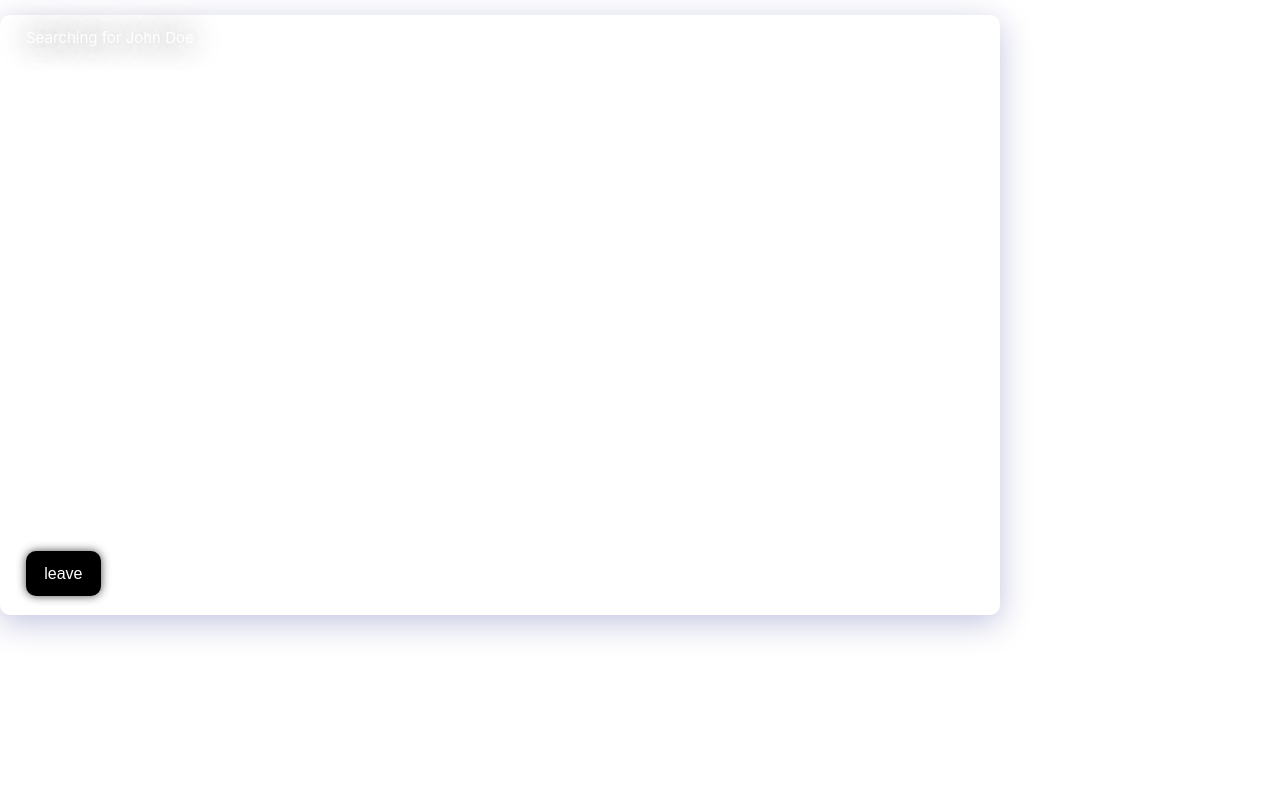
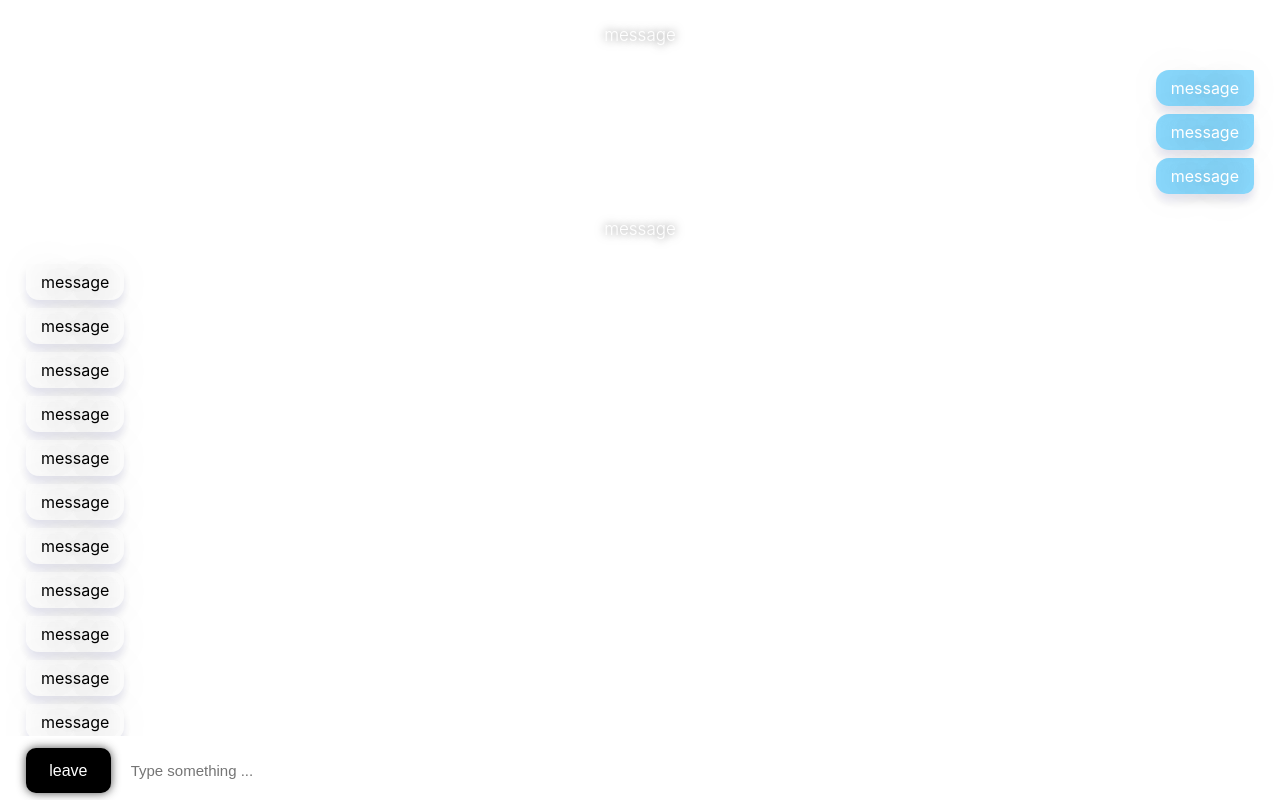
Before and after one commit to Blaise1030/pandora, a Next.js app in the folder pandora/: page /Components/ChatComponent in a window 1280 px wide. Built offline with nearby package versions, Linux system fonts and the light colour scheme.

Commit message:
restyled the main page and chat component

```diff
--- a/pandora/package.json
+++ b/pandora/package.json
@@ -9,6 +9,7 @@
     "devStart": "nodemon ./server/server.js"
   },
   "dependencies": {
+    "@material-ui/core": "^4.11.3",
     "ejs": "^3.1.5",
     "express": "^4.17.1",
     "next": "10.0.5",
--- a/pandora/pages/Components/ChatComponent.js
+++ b/pandora/pages/Components/ChatComponent.js
@@ -1,4 +1,6 @@
 import React, { useEffect } from "react";
+import { Card, Container, Grid } from '@material-ui/core';
+import styles from '../../styles/ChatComponent.module.css'
 import MessageCardComponent from "./MessageCardComponent";
 import io from 'socket.io-client'
 
@@ -20,154 +22,126 @@ const ChatComponent = () => {
   const ENDPOINT = 'https://pandora-app2021.herokuapp.com/';
 
 
-  function timeoutFunction() {
-    clearTimeout(timeOut);
-    setTyping(false)
-    socket.emit('noLongerTypingMessage');
-  }
+  // function timeoutFunction() {
+  //   clearTimeout(timeOut);
+  //   setTyping(false)
+  //   socket.emit('noLongerTypingMessage');
+  // }
 
-  function onKeyDownNotEnter() {
-    if (!typing) {
-      setTyping(true)
-      socket.emit('typingMessage');
-      timeOutSetter(setTimeout(timeoutFunction, 3000));
-    } else {
-      clearTimeout(timeOut);
-      timeOutSetter(setTimeout(timeoutFunction, 3000));
-    }
-  }
+  // function onKeyDownNotEnter() {
+  //   if (!typing) {
+  //     setTyping(true)
+  //     socket.emit('typingMessage');
+  //     timeOutSetter(setTimeout(timeoutFunction, 3000));
+  //   } else {
+  //     clearTimeout(timeOut);
+  //     timeOutSetter(setTimeout(timeoutFunction, 3000));
+  //   }
+  // }
 
-  useEffect(() => {
-    socket = io(ENDPOINT);
-    socket.emit('join')
-    return () => {
-      socket.emit('disconnect');
-      socket.off();
-      io.socket.removeAllListeners()
-    }
-  }, [])
+  // useEffect(() => {
+  //   socket = io(ENDPOINT);
+  //   socket.emit('join')
+  //   return () => {
+  //     socket.emit('disconnect');
+  //     socket.off();
+  //     io.socket.removeAllListeners()
+  //   }
+  // }, [])
 
-  useEffect(() => {
-    socket.on('join-id', (userObject) => {
-      setSocketId(userObject.socketId);
-      if (userObject && userObject.room) {
-        setCurrentRoom(userObject.room);
-        socket.emit('agree-join', userObject)
-      }
-    });
-    socket.on('partner-disconnected', () => {
-      setCurrentRoom(null)
-      setNewHeader("You are disconnected. Searching for John Doe...")
-      socket.emit('agree-leave', { socketId: socketId, room: currentRoom })
-    });
-    socket.on('partner-typing', (payload) => setPartnerTyping(payload))
-    socket.on('partner-no-longer-typing', (payload) => setPartnerTyping(payload))
-  }, [socketId])
+  // useEffect(() => {
+  //   socket.on('join-id', (userObject) => {
+  //     setSocketId(userObject.socketId);
+  //     if (userObject && userObject.room) {
+  //       setCurrentRoom(userObject.room);
+  //       socket.emit('agree-join', userObject)
+  //     }
+  //   });
+  //   socket.on('partner-disconnected', () => {
+  //     setCurrentRoom(null)
+  //     setNewHeader("You are disconnected. Searching for John Doe...")
+  //     socket.emit('agree-leave', { socketId: socketId, room: currentRoom })
+  //   });
+  //   socket.on('partner-typing', (payload) => setPartnerTyping(payload))
+  //   socket.on('partner-no-longer-typing', (payload) => setPartnerTyping(payload))
+  // }, [socketId])
 
-  useEffect(() => {
-    socket.on('message', (message) => {
-      setMessageList((oldMsg) => [...oldMsg, message])
-      scroll()
-    })
-  }, [])
+  // useEffect(() => {
+  //   socket.on('message', (message) => {
+  //     setMessageList((oldMsg) => [...oldMsg, message])
+  //     scroll()
+  //   })
+  // }, [])
 
-  function scroll() {
-    setTimeout(() => {
-      var objDiv = document.getElementById("scrollingDiv");
-      objDiv.scrollTop = objDiv.scrollHeight;
-    }, 0);
-  }
+  // function scroll() {
+  //   setTimeout(() => {
+  //     var objDiv = document.getElementById("scrollingDiv");
+  //     objDiv.scrollTop = objDiv.scrollHeight;
+  //   }, 0);
+  // }
 
-  const searchNew = () => {
-    socket.emit('search-new', { socketId: socketId, room: currentRoom })
-  }
+  // const searchNew = () => {
+  //   socket.emit('search-new', { socketId: socketId, room: currentRoom })
+  // }
 
-  const sendMessage = (e) => {
-    e.preventDefault();
-    timeoutFunction()
-    if (input && input.length >= 1 && currentRoom) {
-      socket.emit('send-message', input)
-      setInput("")
-      scroll();
-    }
-  }
+  // const sendMessage = (e) => {
+  //   e.preventDefault();
+  //   timeoutFunction()
+  //   if (input && input.length >= 1 && currentRoom) {
+  //     socket.emit('send-message', input)
+  //     setInput("")
+  //     scroll();
+  //   }
+  // }
 
   return (
-    <div>
-      <style>{`
-        input[type=text] {
-          border: none;
-          outline:none;
-        }
-        ::placeholder{
-          color:white;
-        }
-        ::-webkit-scrollbar {
-          width: 0px;  /* Remove scrollbar space */
-          background: transparent;  /* Optional: just make scrollbar invisible */
-        }
-        .start-button:hover {
-          box-shadow: 0 0 10px rgba(33, 33, 33, 0.8);
-          background-color: rgba(0, 0, 0, 0.1);
-        }
-        ::-webkit-scrollbar-thumb {
-          background: #FF0000;
-        }
-        `}</style>
-
-      <div
-        style={{
-          background: "rgba( 255, 255, 255, 0.25 )",
-          boxShadow: "0 8px 32px 0 rgba( 31, 38, 135, 0.27 )",
-          backdropFilter: "blur( 1.5px )",
-          WebkitBackdropFilter: "blur( 1.5px )",
-          borderRadius: "10px",
-          height: "600px",
-          width: "1000px",
-          maxHeight: "80vh",
-          maxWidth: "90vw",
-          textAlign: "center",
-          paddingBottom: "40px",
-        }}
-      >
-        <div style={{ height: "8%" }}>
-          <p style={{
-            paddingTop: '13px',
-            paddingLeft: "26px",
-            textAlign: 'start',
-            color: "white",
-            fontSize: '15px',
-            textShadow: '0px 0px 30px black'
-          }}
-          >
-            {currentRoom ? partnerTyping ? "John Doe is typing ..." : 'Connected to John Doe' : newHeader}
-          </p>
-        </div>
-        <div
-          id="scrollingDiv"
-          style={{
-            height: "86%",
-            paddingTop: "20px",
-            scrollBehavior: "smooth",
-            overflowY: "scroll",
-            position: "relative",
-          }}
-        >
-          {messageList.map((msg, index) =>
-          (socketId ? (<MessageCardComponent
-            key={index}
-            socketId={socketId}
-            msg={msg}
-          />) : <div></div>)
-          )}
-        </div>
-
+    <Grid container style={{ height: "100vh" }}>
+      <Grid item className={styles.chatScroll}>
+        <ChatCards socketId={'1'} msg={{ socketId: "admin", text: "message" }} />
+        <ChatCards socketId={'1'} msg={{ socketId: "1", text: "message" }} />
+        <ChatCards socketId={'1'} msg={{ socketId: "1", text: "message" }} />
+        <ChatCards socketId={'1'} msg={{ socketId: "1", text: "message" }} />
+        <ChatCards socketId={'1'} msg={{ socketId: "admin", text: "message" }} />
+        <ChatCards socketId={'1'} msg={{ socketId: "2", text: "message" }} />
+        <ChatCards socketId={'1'} msg={{ socketId: "2", text: "message" }} />
+        <ChatCards socketId={"1"} msg={{ socketId: "2", text: "message" }} />
+        <ChatCards socketId={'1'} msg={{ socketId: "2", text: "message" }} />
+        <ChatCards socketId={'1'} msg={{ socketId: "2", text: "message" }} />
+        <ChatCards socketId={'1'} msg={{ socketId: "2", text: "message" }} />
+        <ChatCards socketId={"1"} msg={{ socketId: "2", text: "message" }} />
+        <ChatCards socketId={'1'} msg={{ socketId: "2", text: "message" }} />
+        <ChatCards socketId={'1'} msg={{ socketId: "2", text: "message" }} />
+        <ChatCards socketId={'1'} msg={{ socketId: "2", text: "message" }} />
+        <ChatCards socketId={"1"} msg={{ socketId: "2", text: "message" }} />
+        <ChatCards socketId={'1'} msg={{ socketId: "2", text: "message" }} />
+        <ChatCards socketId={'1'} msg={{ socketId: "admin", text: "message" }} />
+        <ChatCards socketId={'1'} msg={{ socketId: "1", text: "message" }} />
+        <ChatCards socketId={'1'} msg={{ socketId: "1", text: "message" }} />
+        <ChatCards socketId={'1'} msg={{ socketId: "1", text: "message" }} />
+        <ChatCards socketId={'1'} msg={{ socketId: "admin", text: "message" }} />
+        <ChatCards socketId={'1'} msg={{ socketId: "2", text: "message" }} />
+        <ChatCards socketId={'1'} msg={{ socketId: "2", text: "message" }} />
+        <ChatCards socketId={"1"} msg={{ socketId: "2", text: "message" }} />
+        <ChatCards socketId={'1'} msg={{ socketId: "2", text: "message" }} />
+        <ChatCards socketId={'1'} msg={{ socketId: "2", text: "message" }} />
+        <ChatCards socketId={'1'} msg={{ socketId: "2", text: "message" }} />
+        <ChatCards socketId={"1"} msg={{ socketId: "2", text: "message" }} />
+        <ChatCards socketId={'1'} msg={{ socketId: "2", text: "message" }} />
+        <ChatCards socketId={'1'} msg={{ socketId: "2", text: "message" }} />
+        <ChatCards socketId={'1'} msg={{ socketId: "2", text: "message" }} />
+        <ChatCards socketId={"1"} msg={{ socketId: "2", text: "message" }} />
+        <ChatCards socketId={'1'} msg={{ socketId: "2", text: "message" }} />
+      </Grid>
+      <Grid item style={{ width: "100%" }}
+        variant="row"
+        justify="start"
+        alignItems="center">
         <div
           style={{
             height: "8%",
             display: "flex",
             flexDirection: "row",
-            paddingTop: "10px",
+            paddingTop: "5px",
             paddingLeft: "26px",
             paddingRight: "26px",
           }}
@@ -181,7 +155,7 @@ const ChatComponent = () => {
               setTryDisconnect(!tryDisconnect);
             }}
             style={{
-              width: "80px",
+              width: "90px",
               height: "45px",
               transition: "box-shadow .3s",
               boxShadow: "0 0 10px rgba(33, 33, 33, 0.8)",
@@ -201,25 +175,24 @@ const ChatComponent = () => {
 
           <form
             style={{ width: "100%" }}
-            onSubmit={(e) => sendMessage(e)}
+            onSubmit={(e) => { e.preventDefault(); sendMessage(e) }}
           >
             <input
               type="text"
               value={input}
               placeholder={"Type something ... "}
               onClick={(e) => setTryDisconnect(false)}
-              onKeyDown={(e) => onKeyDownNotEnter()}
+              //onKeyDown={(e) => onKeyDownNotEnter()}
               onChange={(e) => {
                 setTryDisconnect(false);
                 setInput(e.target.value);
               }}
               style={{
-                height: "45px",
+                height: '45px',
                 color: 'white',
+                border: "none",
+                outline: "none",
                 backgroundColor: "transparent",
-                borderRadius: "10px",
-                borderTopLeftRadius: "0",
-                borderBottomLeftRadius: "0",
                 width: "100%",
                 padding: "20px",
                 fontWeight: "normal",
@@ -228,9 +201,76 @@ const ChatComponent = () => {
             />
           </form>
         </div>
-      </div>
-    </div>
+      </Grid>
+    </Grid >
   );
 };
 
 export default ChatComponent;
+
+
+const ChatCards = ({ socketId, msg }) => {
+  if (msg && msg.socketId === 'admin') {
+    return (
+      <div style={{ width: "100%" }}>
+        <div style={{
+          fontSize: '17px',
+          color: 'white', fontWeight: '300',
+          paddingTop: '5px', paddingBottom: '5px',
+          paddingLeft: "13px", paddingRight: '13px',
+          borderRadius: '20px', marginRight: 'auto',
+          marginLeft: "auto", borderTopLeftRadius: '2px',
+          width: "fit-content", marginTop: '20px',
+          textShadow: '0px 0px 10px rgba(0,0,0,0.6)',
+          marginBottom: "20px"
+        }}> {msg.text} </div>
+      </div>
+    );
+  }
+  else if (msg && socketId && msg.socketId === socketId)
+    return (
+      <div style={{ width: "100%" }}>
+        <div style={{
+          textAlign: "start",
+          wordWrap: "break-word",
+          maxWidth: "40%",
+          marginRight: "26px",
+          marginLeft: "auto",
+          color: "white",
+          width: "fit-content",
+          padding: "8px 15px 8px 15px",
+          marginTop: "8px",
+          marginBottom: "8px",
+          textShadow: '0px 0px 40px black',
+          borderRadius: "13px 2px 10px 13px",
+          boxShadow: "0 8px 10px 0 rgba( 31, 38, 135, 0.1 )",
+          background: 'rgba(25, 181, 254, 0.5)',
+          backdropFilter: 'blur( 20.0px )',
+          WebkitBackdropFilter: 'blur( 20.0px )',
+        }}> {msg.text}  </div>
+      </div>
+    );
+  else
+    return (
+      <div style={{ width: "100%" }}>
+        <div style={{
+          textAlign: "start",
+          wordWrap: "break-word",
+          maxWidth: "40%",
+          marginRight: "auto",
+          marginLeft: "26px",
+          color: "black",
+          width: "fit-content",
+          padding: "8px 15px 8px 15px",
+          marginTop: "8px",
+          marginBottom: "8px",
+          textShadow: '0px 0px 40px black',
+          background: 'rgba(255, 255, 255, 0.50)',
+          borderRadius: "2px 10px 13px 13px",
+          backdropFilter: "blur( 4.5px )",
+          WebkitBackdropFilter: "blur( 4.5px )",
+          boxShadow: "0 8px 10px 0 rgba( 31, 38, 135, 0.1 )"
+        }}> {msg ? msg.text : ""}  </div>
+      </div>
+    );
+}
--- a/pandora/pages/_app.js
+++ b/pandora/pages/_app.js
@@ -1,4 +1,5 @@
 import '../styles/globals.css'
+
 
 function MyApp({ Component, pageProps }) {
   return <Component {...pageProps} />
--- /dev/null
+++ b/pandora/styles/ChatComponent.module.css
@@ -0,0 +1,11 @@
+.chatScroll::-webkit-scrollbar {
+    display: none;
+}
+
+.chatScroll {
+    -ms-overflow-style: none;
+    width: 100%;
+    height: 92%;
+    overflow-y: scroll;
+    scroll-behavior: smooth,
+}
--- a/pandora/styles/Home.module.css
+++ b/pandora/styles/Home.module.css
@@ -1,6 +1,5 @@
 .container {
   min-height: 100vh;
-  padding: 0 0.5rem;
   display: flex;
   flex-direction: column;
   justify-content: center;
@@ -8,7 +7,6 @@
 }
 
 .main {
-  padding: 5rem 0;
   flex: 1;
   display: flex;
   flex-direction: column;
```
Also changed, not shown: pandora/pages/Components/IntroductionComponent.js (+10 -39 lines), pandora/pages/Components/Logo.js (deleted, +0 -45 lines), pandora/pages/Logo.js (added, +11 -0 lines), pandora/pages/MainPage.js (+10 -87 lines), pandora/styles/Introduction.module.css (added, +30 -0 lines), pandora/styles/Logo.module.css (added, +7 -0 lines), pandora/styles/MainPage.module.css (added, +67 -0 lines), 1 other file (tests, documents, lock files or other folders).
